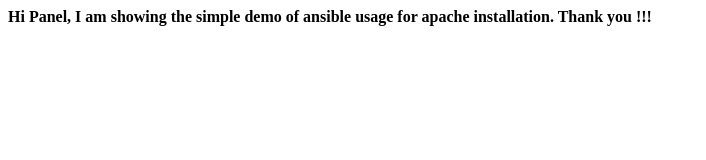
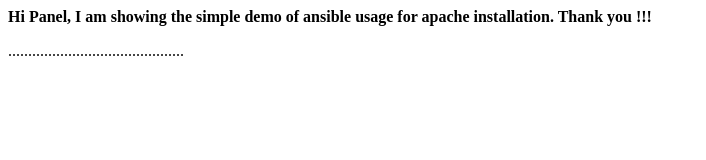
Before and after one commit to gvkannan420/GVKBucket, a plain HTML site: page index.html in a window 1280 px wide. Shown: the whole page, without its empty margins (0-706 px from the left). Drawn offline with Linux system fonts and the light colour scheme.

Commit message:
filename02.txt removed and updated index.html in main

```diff
--- a/index.html
+++ b/index.html
@@ -5,5 +5,6 @@
  <p><b>  Hi Panel,
 	 I am showing the simple demo of ansible usage for apache installation.
 	 Thank you !!! </b> </p>
+         <p> ............................................ </p>
 </body>
 </html>
```
Also changed, not shown: filename02.txt (deleted).
